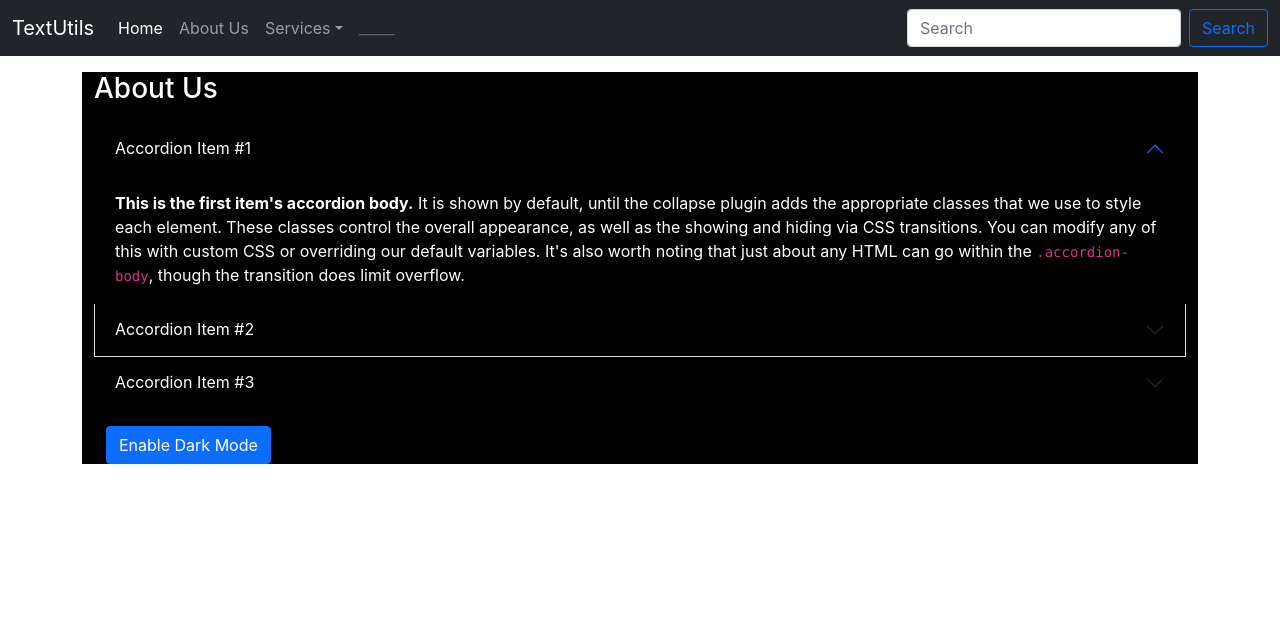
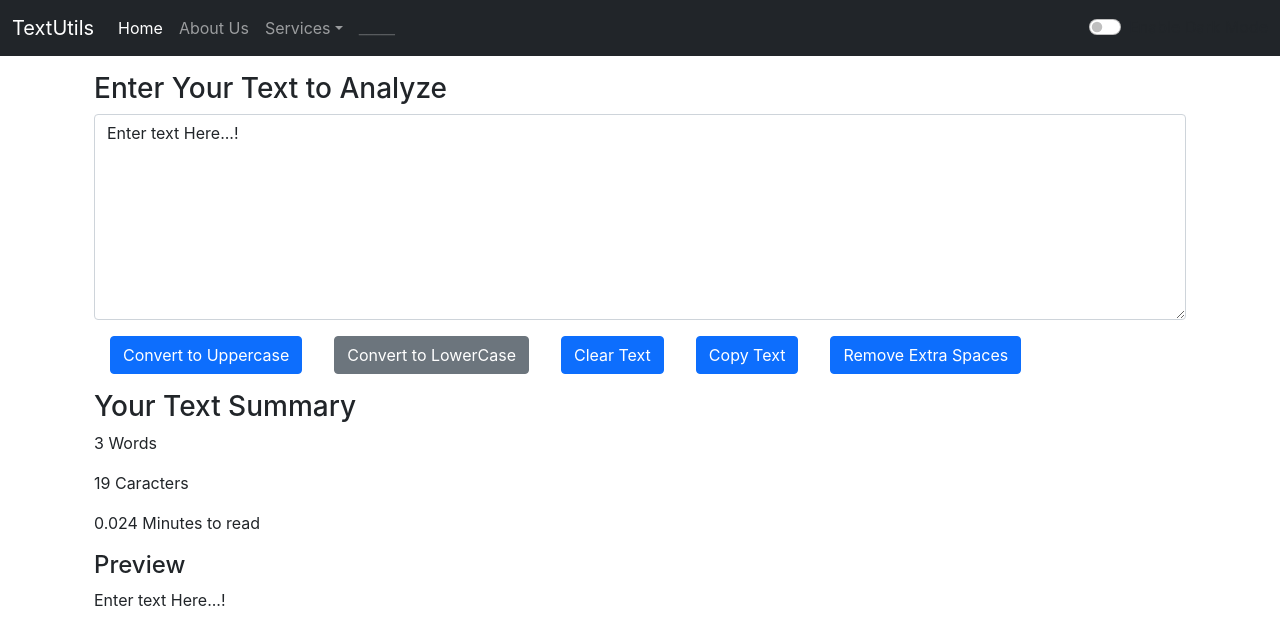
Before and after one commit to sanwalkhan/textutlis.co, a React (Create React App) app in the folder textutils/: page / in a window 1280 px wide. Shown: the top 644 px of the page. Built offline with nearby package versions, Linux system fonts and the light colour scheme.

Commit message:
app.js
added dark mode in app.js

```diff
--- a/textutils/src/App.js
+++ b/textutils/src/App.js
@@ -1,20 +1,29 @@
+import { useState } from "react";
 import "./App.css";
-import About from "./components/About";
+
+// import About from "./components/About";
 import Navbar from "./components/Navbar";
-// import TextForm from "./components/textForm";
-// <TextForm heading="Enter Your Text to Analyze" />
-
+import TextForm from "./components/textForm";
 
 function App() {
+
+  const [mode, setmode] = useState("dark")
+
+  const toggleMode=()=>{
+    if(mode==="light"){
+      setmode('dark')
+    }
+    else{
+      setmode('light')
+
+    }
+  }
+
   return (
     <div>
-      <Navbar title="TextUtils" about="About Us" Home="Home" />
+      <Navbar title="TextUtils" about="About Us" Home="Home"  mode={mode} togglemode={toggleMode}/>
       <div className="container my-3">
-
-
-
-
-    <About/>
+ <TextForm heading="Enter Your Text to Analyze" />
       </div>
     </div>
   );
--- a/textutils/src/components/About.js
+++ b/textutils/src/components/About.js
@@ -143,6 +143,8 @@ export default function About() {
             setmyStyle({
               color: "white",
               backgroundColor: "black",
+              border: '1px solid white'
+
             });
             setbtntext("Enable Light Mode");
           }}}
--- a/textutils/src/components/Navbar.js
+++ b/textutils/src/components/Navbar.js
@@ -1,56 +1,90 @@
-import React from 'react'
-import PropTypes from 'prop-types'
+import React from "react";
+import PropTypes from "prop-types";
 
 export default function Navbar(props) {
   return (
     <div>
-    <nav className="navbar navbar-expand-lg navbar-dark bg-dark">
+      <nav
+        className={`navbar navbar-expand-lg navbar-${props.mode} bg-${props.mode}`}
+      >
         <div className="container-fluid">
-      <a className="navbar-brand" > {props.title} </a>
-      <button className="navbar-toggler" type="button" data-bs-toggle="collapse" data-bs-target="#navbarSupportedContent" aria-controls="navbarSupportedContent" aria-expanded="false" aria-label="Toggle navigation">
+          <a className="navbar-brand"> {props.title} </a>
+          <button
+            className="navbar-toggler"
+            type="button"
+            data-bs-toggle="collapse"
+            data-bs-target="#navbarSupportedContent"
+            aria-controls="navbarSupportedContent"
+            aria-expanded="false"
+            aria-label="Toggle navigation"
+          >
             <span className="navbar-toggler-icon"></span>
           </button>
           <div className="collapse navbar-collapse" id="navbarSupportedContent">
             <ul className="navbar-nav me-auto mb-2 mb-lg-0">
               <li className="nav-item">
-            <a className="nav-link active" aria-current="page" >{props.Home}</a>
+                <a className="nav-link active" aria-current="page">
+                  {props.Home}
+                </a>
               </li>
               <li className="nav-item">
-            <a className="nav-link" >{props.about}</a>
+                <a className="nav-link">{props.about}</a>
               </li>
               <li className="nav-item dropdown">
-            <a className="nav-link dropdown-toggle"  id="navbarDropdown" role="button" data-bs-toggle="dropdown" aria-expanded="false">
+                <a
+                  className="nav-link dropdown-toggle"
+                  id="navbarDropdown"
+                  role="button"
+                  data-bs-toggle="dropdown"
+                  aria-expanded="false"
+                >
                   Services
                 </a>
                 <ul className="dropdown-menu" aria-labelledby="navbarDropdown">
-              <li><a className="dropdown-item" >Action</a></li>
-              <li><a className="dropdown-item" >Another action</a></li>
-              <li><hr className="dropdown-divider"/></li>
-              <li><a className="dropdown-item" >Something else here</a></li>
+                  <li>
+                    <a className="dropdown-item">Action</a>
+                  </li>
+                  <li>
+                    <a className="dropdown-item">Another action</a>
+                  </li>
+                  <li>
+                    <hr className="dropdown-divider" />
+                  </li>
+                  <li>
+                    <a className="dropdown-item">Something else here</a>
+                  </li>
                 </ul>
               </li>
               <li className="nav-item">
                 <a className="nav-link disabled">_____</a>
               </li>
             </ul>
-        <form className="d-flex">
-          <input className="form-control me-2" type="search" placeholder="Search" aria-label="Search"/>
-          <button className="btn btn-outline-primary" type="submit">Search</button>
-        </form>
+
+            <div className={`form-check form-switch text-${props.mode}`}>
+              <input
+                className="form-check-input"
+                type="checkbox"
+                role="switch"
+                id="flexSwitchCheckDefault"
+                onClick={props.togglemode}
+              />
+              <label  className="form-check-label " htmlFor="flexSwitchCheckDefault">
+                Enable Dark Mode
+              </label>
+            </div>
           </div>
         </div>
       </nav>
     </div>
-  )
+  );
 }
 
-
-Navbar.propTypes = {title : PropTypes.string,
-about : PropTypes.string,
-Home : PropTypes.string
-}
-
+Navbar.propTypes = {
+  title: PropTypes.string,
+  about: PropTypes.string,
+  Home: PropTypes.string,
+};
 
 Navbar.defaultProps = {
-    title: 'TextUtlis'
+  title: "TextUtlis",
 };
--- a/textutils/src/components/textForm.js
+++ b/textutils/src/components/textForm.js
@@ -16,6 +16,22 @@ export default function TXextForm(props) {
   const handleonchange = (e) => {
     settext(e.target.value);
   };
+
+  const clearText= ()=>{
+    settext(" ")
+  }
+
+
+  const handleCopy= () =>{
+    var text = document.getElementById("box")
+    text.select();
+    navigator.clipboard.writeText(text.value)
+  }
+
+  const handleExtraSpaces = () =>{
+    let newtext = text.split(/[ ]+/);
+    settext(newtext.join(" "))
+  }
   return (
     <div>
     <div className="container">
@@ -37,6 +53,20 @@ export default function TXextForm(props) {
       <button className="btn btn-secondary mx-3" onClick={handleClickLOC}>
         Convert to LowerCase
       </button>
+      <button className="btn btn-primary mx-3" onClick={clearText}>
+      Clear Text
+    </button>
+
+    <button className="btn btn-primary mx-3" onClick={handleCopy}>
+      Copy Text
+    </button>
+
+    <button className="btn btn-primary mx-3" onClick={handleExtraSpaces}>
+      Remove Extra Spaces
+    </button>
+
+
+
     </div>
     <div className="container my-3">
     <h3>Your Text Summary</h3>
```
Lines whose indentation alone changed are shown as unchanged.
